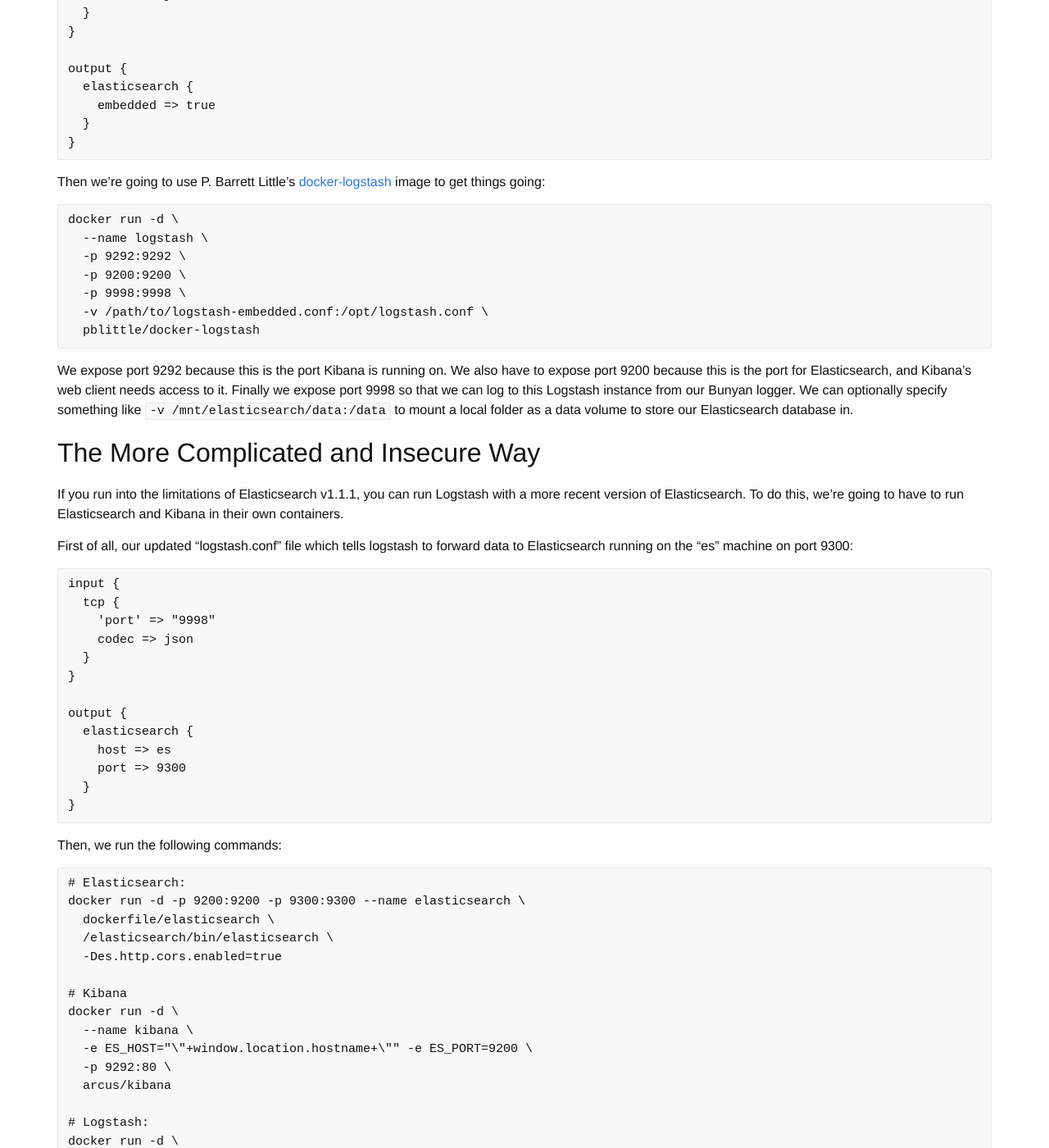
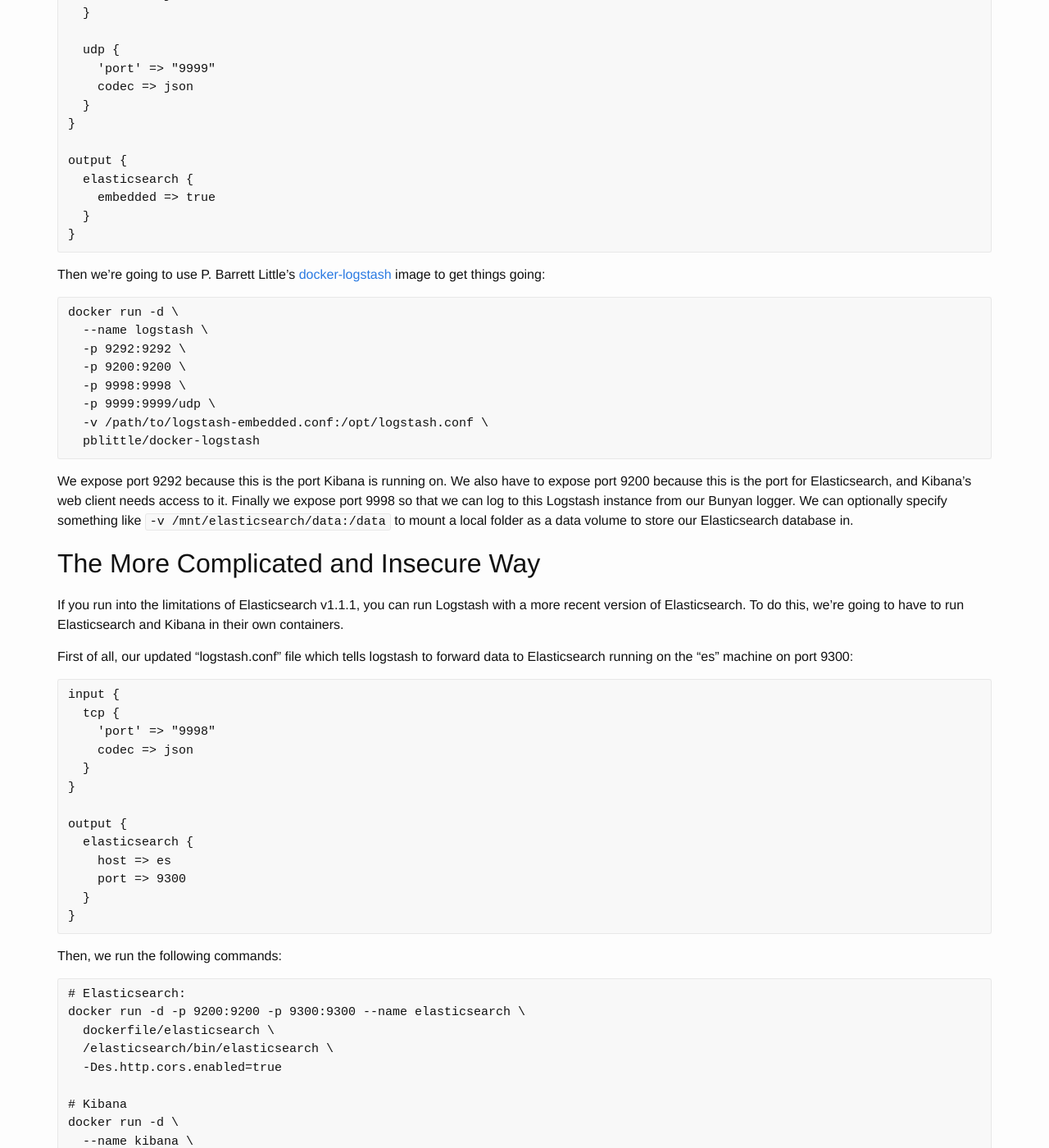
Before and after one commit to jwalton/thedreaming.org, a Jekyll site: the page built from _posts/2014-11-21-docker-logstash.md, in a window 1280 px wide and 1400 px high, scrolled down 734 px. Shown: the whole window at 82% size. Built offline with Jekyll 4.4.1, drawn with Linux system fonts in a browser that asks for light colours; comment, search, counter and statistics services are not loaded; some of the changed text lies outside the part shown.

Commit message:
Add UDP options to docker-logstash.md

```diff
--- a/_posts/2014-11-21-docker-logstash.md
+++ b/_posts/2014-11-21-docker-logstash.md
@@ -32,6 +32,11 @@ file, which should look like:
         'port' => "9998"
         codec => json
       }
+
+      udp {
+        'port' => "9999"
+        codec => json
+      }
     }
 
     output {
@@ -48,6 +53,7 @@ Then we're going to use P. Barrett Little's [docker-logstash](https://github.com
       -p 9292:9292 \
       -p 9200:9200 \
       -p 9998:9998 \
+      -p 9999:9999/udp \
       -v /path/to/logstash-embedded.conf:/opt/logstash.conf \
       pblittle/docker-logstash
 
@@ -99,7 +105,7 @@ Then, we run the following commands:
       --name logstash \
       --link elasticsearch:es \
       -p 9998:9998 \
-      -p 9999:9999 \
+      -p 9999:9999/udp \
       -v /Users/jwalton/logstash.conf:/opt/logstash.conf \
       pblittle/docker-logstash
 
@@ -215,7 +221,7 @@ Now we can start up all of this with:
       --name logstash \
       --link elasticsearch:es \
       -p 9998:9998 \
-      -p 9999:9999 \
+      -p 9999:9999/udp \
       -v /Users/jwalton/logstash.conf:/opt/logstash.conf \
       pblittle/docker-logstash
 
```
